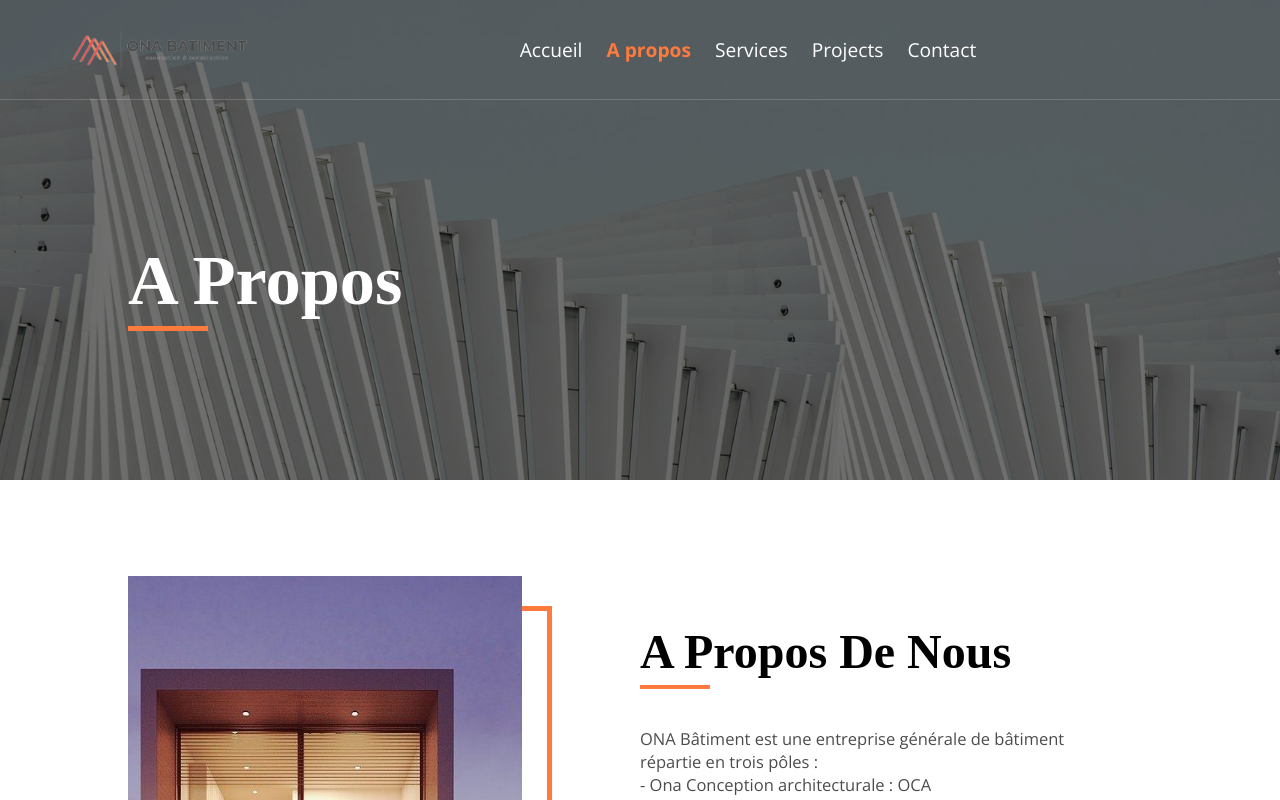
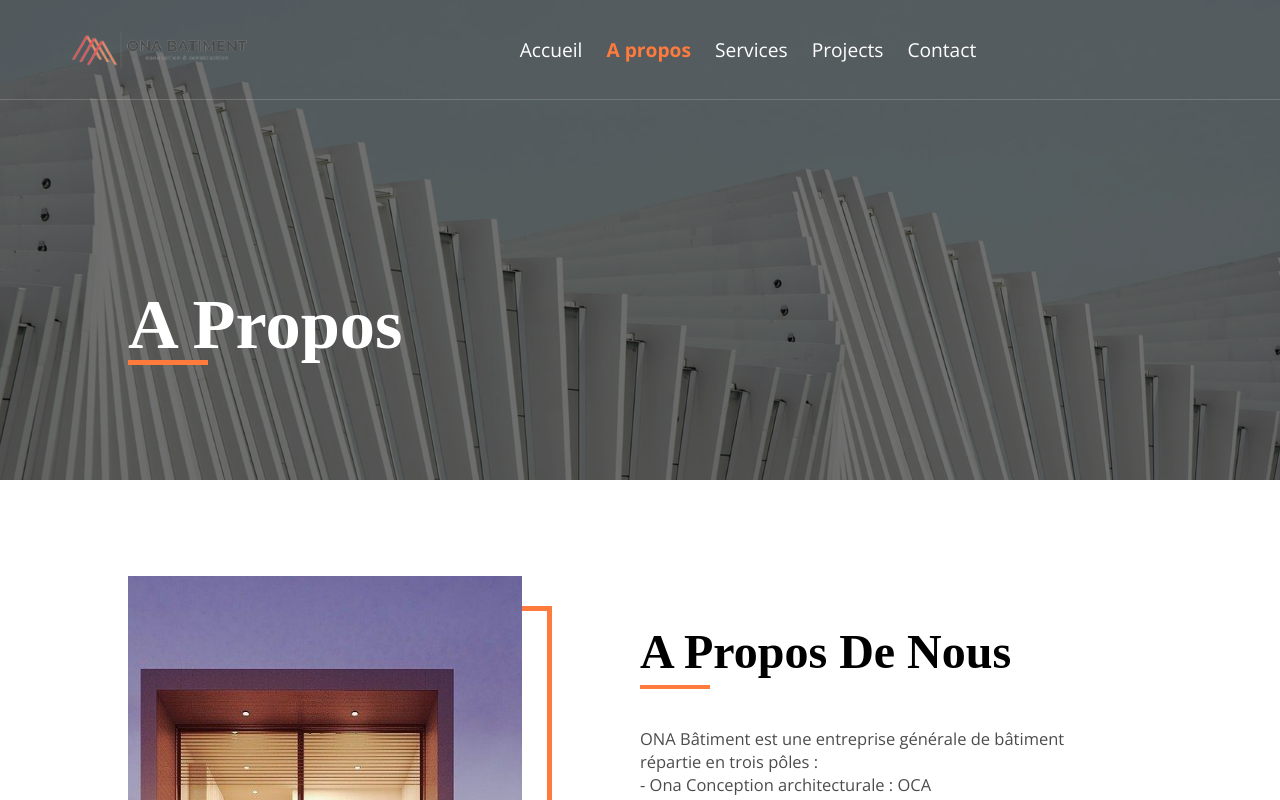
Before and after one commit to William-Hortone/ona-btm, a React (Create React App) app: page /about in a window 1280 px wide. Shown: the top 800 px of the page. Built offline with nearby package versions, Linux system fonts and the light colour scheme; a web font is replaced by a local one.

Commit message:
added the pages transition

```diff
--- a/package.json
+++ b/package.json
@@ -11,6 +11,7 @@
     "@testing-library/react": "^13.4.0",
     "@testing-library/user-event": "^13.5.0",
     "babel-plugin-macros": "^3.1.0",
+    "framer-motion": "^9.0.4",
     "react": "^18.2.0",
     "react-dom": "^18.2.0",
     "react-icons": "^4.7.1",
--- a/src/App.css
+++ b/src/App.css
@@ -4,6 +4,10 @@
 .App{
   height: 100vh;
   width:100%;
+  position: absolute;
+  top: 0;
+  left: 0;
+
   /* background-color: aquamarine; */
 }
 /* .text{
--- a/src/App.js
+++ b/src/App.js
@@ -2,12 +2,20 @@ import React from "react";
 import { Routes, Route } from "react-router-dom";
 import { Home, About, Services, Contact, Projects } from "./Pages";
 import { Footer, Navbar } from "./containers";
+import { motion as m } from "framer-motion";
+import { AnimatePresence } from "framer-motion";
 import "./App.css";
 
 const App = () => {
   return (
-    <div className="App ">
+    <m.div
+      initial={{ opacity: 0 }}
+      animate={{ opacity: 1 }}
+      transition={{ duration: 0.75, ease: "easeOut" }}
+      className="App "
+    >
       <Navbar />
+      <AnimatePresence>
         <Routes>
           <Route path="/" element={<Home />} />
           <Route path="/about" element={<About />} />
@@ -15,8 +23,9 @@ const App = () => {
           <Route path="/projects" element={<Projects />} />
           <Route path="/contact" element={<Contact />} />
         </Routes>
-      <Footer />
-    </div>
+      </AnimatePresence>
+      {/* <Footer /> */}
+    </m.div>
   );
 };
 
--- a/src/Pages/Home/Home.jsx
+++ b/src/Pages/Home/Home.jsx
@@ -6,16 +6,23 @@ import {
   Specialization,
   RecentProjects,
 } from "../../containers";
-
+import { motion as m } from "framer-motion";
+import "./home.css";
 const Home = () => {
   return (
-    <div className="app__homePage">
+    <m.div
+      initial={{ y: "100%" }}
+      animate={{ y: "0%" }}
+      transition={{ duration: 0.75, ease: "easeOut" }}
+      exit={{ opacity: 1 }}
+      className="app__homePage"
+    >
       <Header />
       <Description />
       <Consultation />
       <Specialization />
       <RecentProjects />
-    </div>
+    </m.div>
   );
 };
 
--- /dev/null
+++ b/src/Pages/Home/home.css
@@ -0,0 +1,8 @@
+.app__homePage{
+    position: absolute;
+    top: 0;
+    left: 0;
+    width: 100%;
+    height: 100%;
+    background-color: brown;
+}
--- a/src/Pages/about/About.jsx
+++ b/src/Pages/about/About.jsx
@@ -2,15 +2,24 @@ import React from "react";
 import { HeadImage, Consultation } from "../../components";
 import images from "../../constants/images";
 import { Story, Team } from "../../containers";
+import { motion as m } from "framer-motion";
+
+import "./about.css";
 
 const About = () => {
   return (
-    <div className="app__about">
+    <m.div
+      initial={{ y: "100%" }}
+      animate={{ y: "0%" }}
+      transition={{ duration: 0.75, ease: "easeOut" }}
+      exit={{ opacity: 1 }}
+      className="app__about"
+    >
       <HeadImage title="A Propos" img={images.building7} />
       <Story />
       <Team />
       <Consultation />
-    </div>
+    </m.div>
   );
 };
 
--- /dev/null
+++ b/src/Pages/about/about.css
@@ -0,0 +1,8 @@
+.app__about{
+    position: absolute;
+    top: 0;
+    left: 0;
+    width: 100%;
+    height: 100%;
+    background-color: brown;
+}
--- a/src/components/HeadImage/HeadImage.jsx
+++ b/src/components/HeadImage/HeadImage.jsx
@@ -1,12 +1,22 @@
 import React from "react";
 import "./headImage.css";
+import { motion as m } from "framer-motion";
 
 const HeadImage = ({ img, title }) => {
   return (
     <div className="app__headImage">
       <img src={img} alt="images of building" />
-      <span>{title}</span>
-      <div />
+
+      <div className="title_box">
+        <m.h1
+          animate={{ y: 0 }}
+          initial={{ y: "100%" }}
+          transition={{ delay: 0.5, duration: 0.7 }}
+        >
+          {title}
+        </m.h1>
+      </div>
+      <div className="headImage-blur" />
     </div>
   );
 };
--- a/src/components/HeadImage/headImage.css
+++ b/src/components/HeadImage/headImage.css
@@ -2,34 +2,48 @@
     width: 100%;
     height: 60vh;
     position: relative;
-
+    /* overflow: hidden; */
 }
 .app__headImage img{
     width: 100%;
     height: 100%;
     object-fit: cover;
 }
-.app__headImage span{
-    position: absolute;
+.title_box{
+    height: fit-content;
+    width: fit-content;
+    z-index: 1;
+    /* padding: 1; */
+    /* margin:  10% 0; */
+    overflow: hidden;
+    position: relative;
+    top: -200px;
+    /* top: 50%; */
+    left: 10%;
+    /* padding: 100px 0; */
+    /* background-color: rebeccapurple; */
+}
+.app__headImage h1{
+    /* position: absolute;
     top: 50%;
-    left: 10%;
-
+    left: 10%; */
+    /* margin:  10% 0; */
     font-size: 4.4rem;
     color: #fff;
     z-index: 1;
     font-weight: 900;
-
+    overflow: hidden;
 }
-.app__headImage span::after{
+.app__headImage h1::after{
     content: '';
     width: 80px;
     height: 5px;
     position: absolute;
     left: 0;
-    bottom: -10px;
+    bottom: 0px;
     background-color: var(--color-orange);
 }
-.app__headImage div{
+.headImage-blur{
     position: absolute;
     top: 0;
     left: 0;
--- a/src/containers/ServiceOBE/ServiceOBE.jsx
+++ b/src/containers/ServiceOBE/ServiceOBE.jsx
@@ -1,7 +1,6 @@
 import React from "react";
 import { CardImage, HeadText } from "../../components";
 import images from "../../constants/images";
-
 import "./serviceOBE.css";
 
 const ServiceOBE = () => {
--- a/src/containers/Story/Story.jsx
+++ b/src/containers/Story/Story.jsx
@@ -3,6 +3,7 @@ import "./story.css";
 import { CardImage, HeadText, Consultation } from "../../components";
 import images from "../../constants/images";
 import { FaCheck } from "react-icons/fa";
+import { motion as m } from "framer-motion";
 
 const Story = () => {
   return (
@@ -10,7 +11,7 @@ const Story = () => {
       <div className="app__story-left-box">
         <CardImage img={images.office} />
       </div>
-      <div className="app__story-right-box">
+      <div className="app__story-right-box ">
         <HeadText title="A Propos De Nous" />
         <div className="story-description">
           <p>
```
Also changed, not shown: 1 other file (tests, documents, lock files or other folders). Lines whose indentation alone changed are shown as unchanged.
